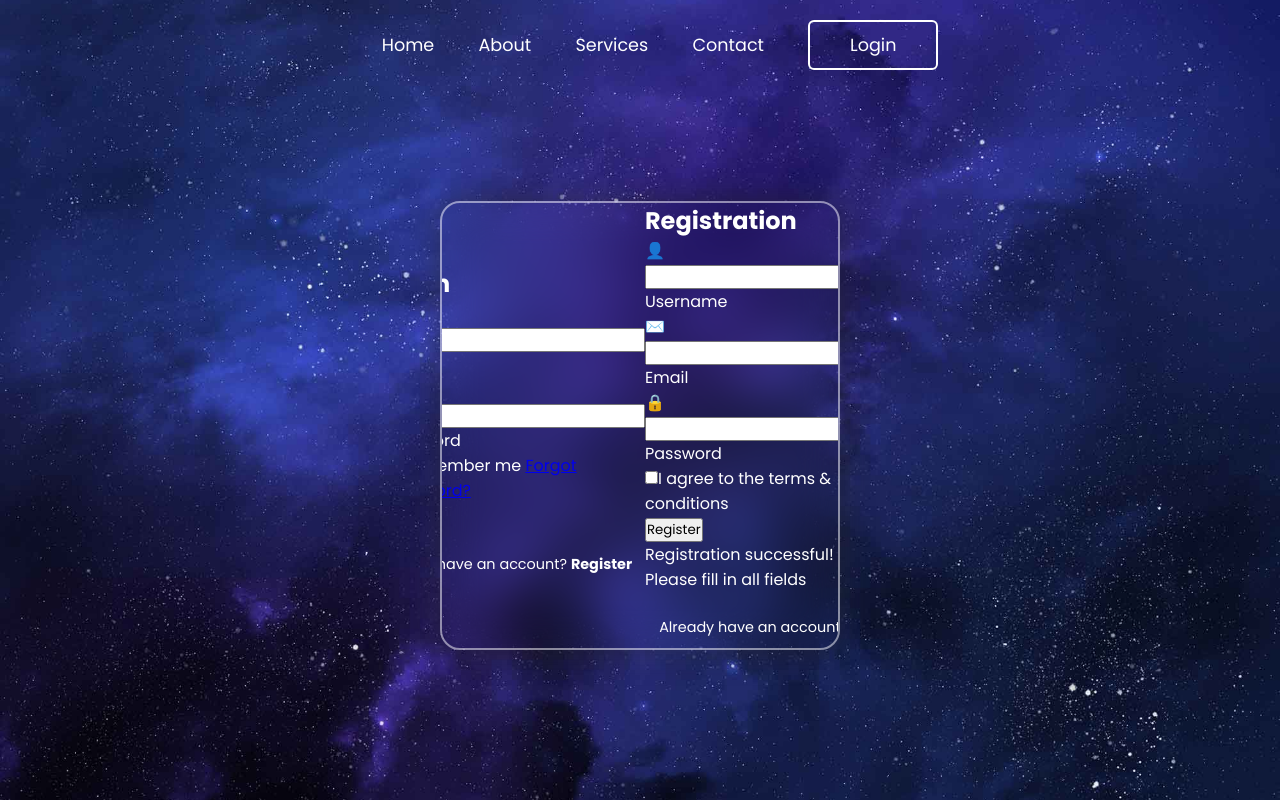
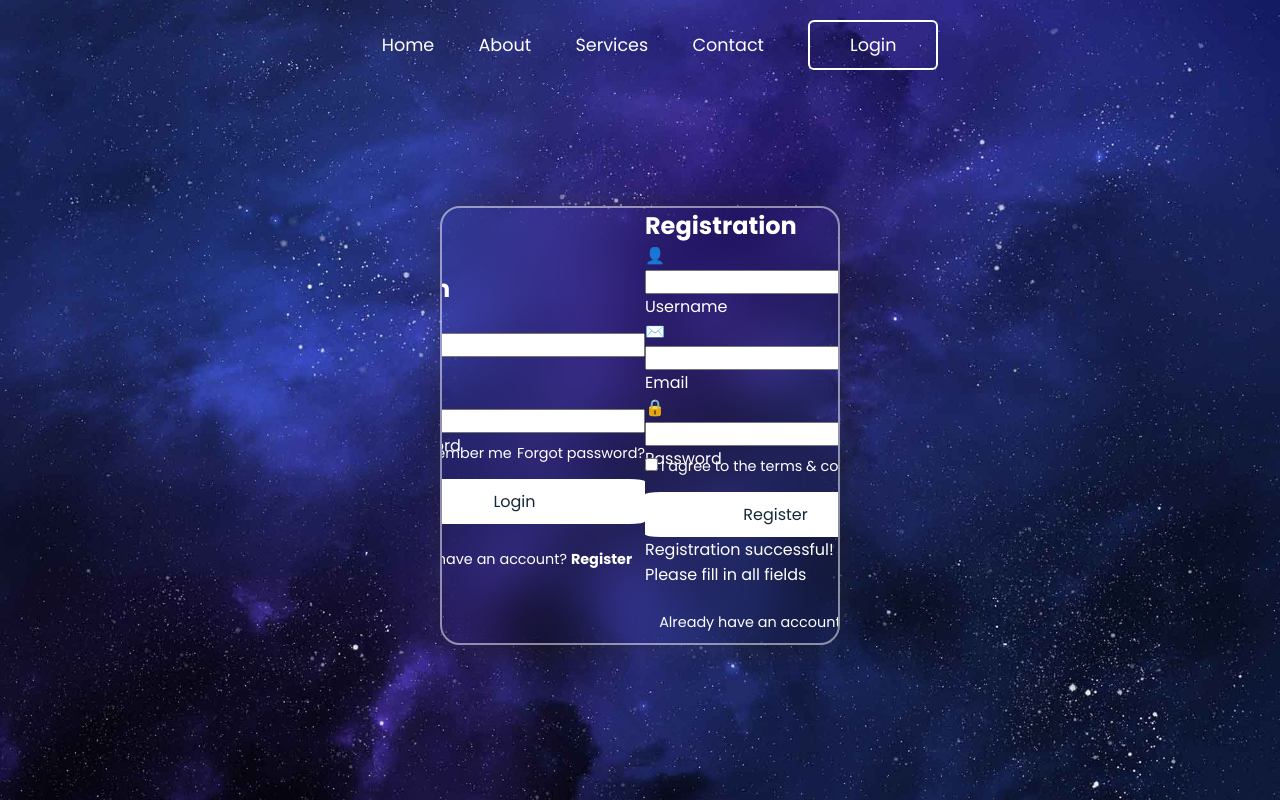
Before and after one commit to Maissane-abd/To-Do-List-Js, a plain HTML site: page index.html in a window 1280 px wide. Drawn offline with Linux system fonts and the light colour scheme.

Commit message:
Style du Formulaire de connexion

```diff
--- a/style.css
+++ b/style.css
@@ -132,3 +132,39 @@ button {
     display: none;
     margin-top: 0.625rem;
 }
+
+.remember-forgot {
+    font-size: .9em;
+    color: #fff;
+    font-weight: 500;
+    margin: -0.938rem 0 0.938rem;
+    justify-content: space-between;
+    display: flex;
+}
+
+.remember-forgot label input {
+    accent-color: #fff;
+    margin-right: 0.188rem;
+}
+
+.remember-forgot a {
+    color: #fff;
+    text-decoration: none;
+}
+
+.remember-forgot a:hover {
+    text-decoration: underline;
+}
+
+.btn {
+    width: 100%;
+    height: 2.813rem;
+    background: #fff;
+    border: none;
+    outline: none;
+    border-radius: 6%;
+    cursor: pointer;
+    font-size: 1em;
+    color: #162938;
+    font-weight: 500;
+}
```
